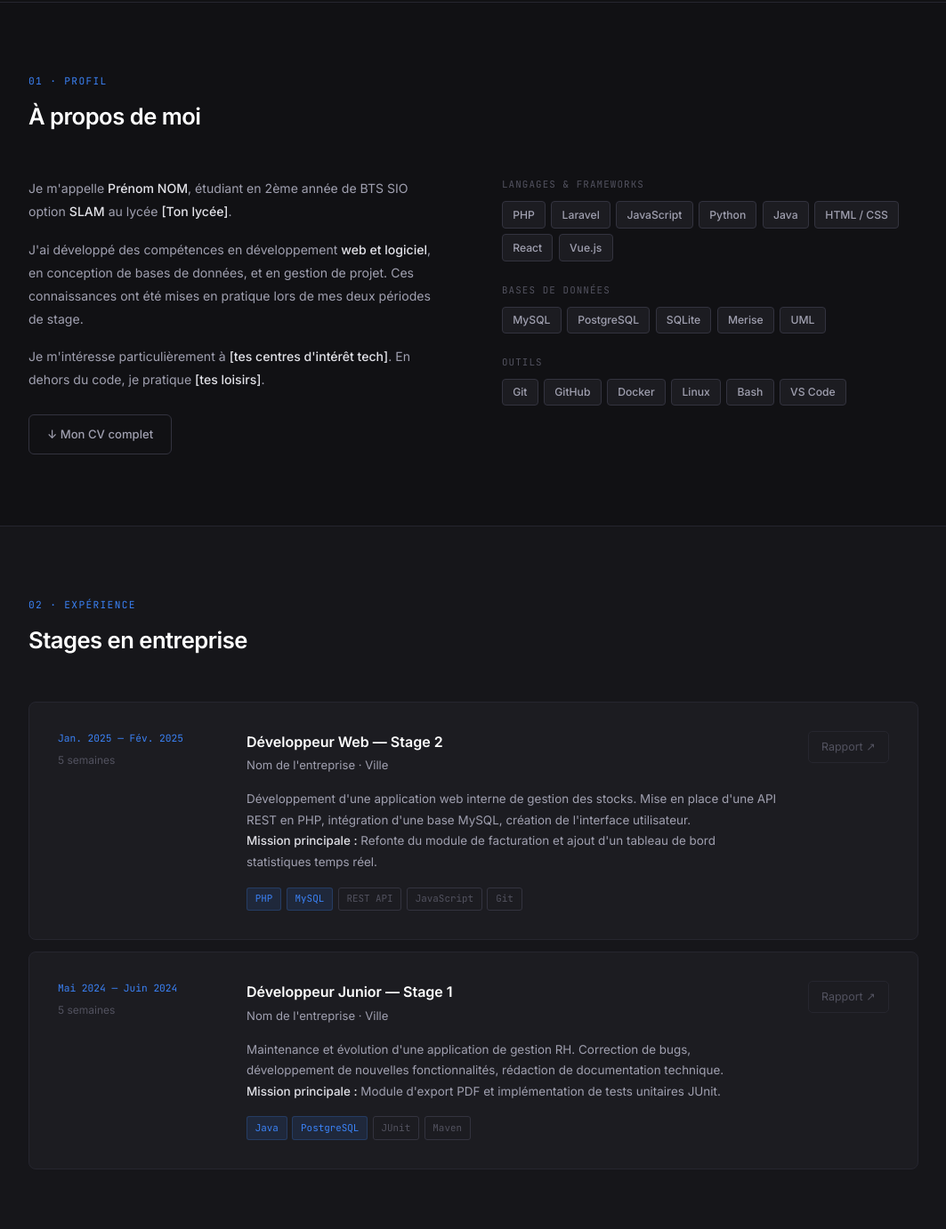
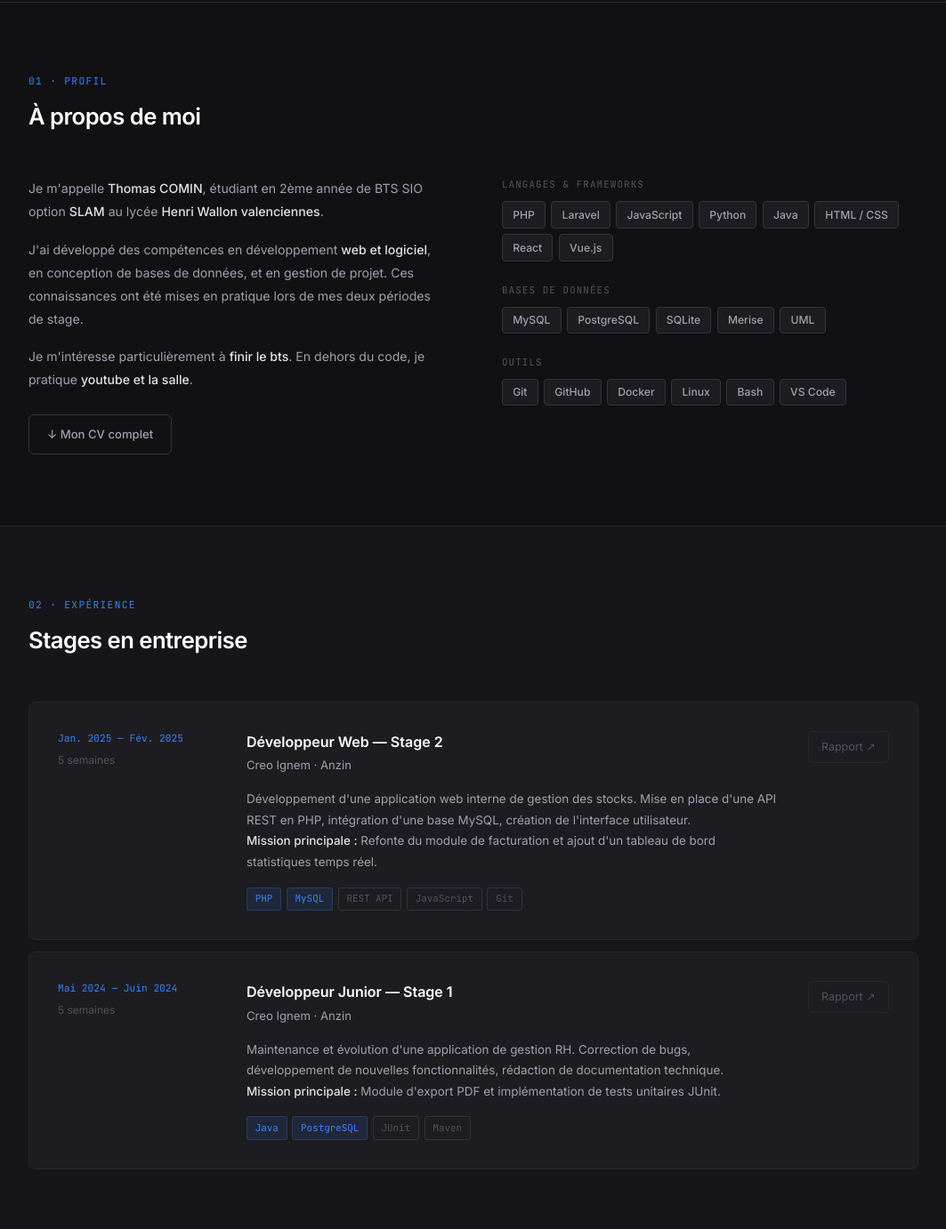
Before and after one commit to Kirikou18/kirikou.github.io, a plain HTML site: page index.html in a window 1280 px wide. Shown: the part 798-2180 px from the top of the page at 89% size, without its empty margins (108-1171 px from the left). Drawn offline with Linux system fonts and the light colour scheme.

Commit message:
Update index.html

```diff
--- a/index.html
+++ b/index.html
@@ -416,7 +416,7 @@
 
 <!-- NAV -->
 <nav>
-  <div class="logo">prenom.nom</div>
+  <div class="logo">thomas.comin</div>
   <ul class="nav-links">
     <li><a href="#about">Profil</a></li>
     <li><a href="#stage">Stages</a></li>
@@ -463,9 +463,9 @@
     </div>
     <div class="about-grid">
       <div class="about-text r">
-        <p>Je m'appelle <strong>Prénom NOM</strong>, étudiant en 2ème année de BTS SIO option <strong>SLAM</strong> au lycée <strong>[Ton lycée]</strong>.</p>
+        <p>Je m'appelle <strong>Thomas COMIN</strong>, étudiant en 2ème année de BTS SIO option <strong>SLAM</strong> au lycée <strong>Henri Wallon valenciennes</strong>.</p>
         <p>J'ai développé des compétences en développement <strong>web et logiciel</strong>, en conception de bases de données, et en gestion de projet. Ces connaissances ont été mises en pratique lors de mes deux périodes de stage.</p>
-        <p>Je m'intéresse particulièrement à <strong>[tes centres d'intérêt tech]</strong>. En dehors du code, je pratique <strong>[tes loisirs]</strong>.</p>
+        <p>Je m'intéresse particulièrement à <strong>finir le bts</strong>. En dehors du code, je pratique <strong>youtube et la salle</strong>.</p>
         <br>
         <a href="#" class="btn btn-ghost">↓ Mon CV complet</a>
       </div>
@@ -525,7 +525,7 @@
         </div>
         <div class="stage-content">
           <div class="stage-title">Développeur Web — Stage 2</div>
-          <div class="stage-company">Nom de l'entreprise · Ville</div>
+          <div class="stage-company">Creo Ignem · Anzin</div>
           <p class="stage-desc">
             Développement d'une application web interne de gestion des stocks. Mise en place d'une API REST en PHP, intégration d'une base MySQL, création de l'interface utilisateur.<br>
             <strong style="color:var(--text);font-weight:500">Mission principale :</strong> Refonte du module de facturation et ajout d'un tableau de bord statistiques temps réel.
@@ -548,7 +548,7 @@
         </div>
         <div class="stage-content">
           <div class="stage-title">Développeur Junior — Stage 1</div>
-          <div class="stage-company">Nom de l'entreprise · Ville</div>
+          <div class="stage-company">Creo Ignem · Anzin</div>
           <p class="stage-desc">
             Maintenance et évolution d'une application de gestion RH. Correction de bugs, développement de nouvelles fonctionnalités, rédaction de documentation technique.<br>
             <strong style="color:var(--text);font-weight:500">Mission principale :</strong> Module d'export PDF et implémentation de tests unitaires JUnit.
```
